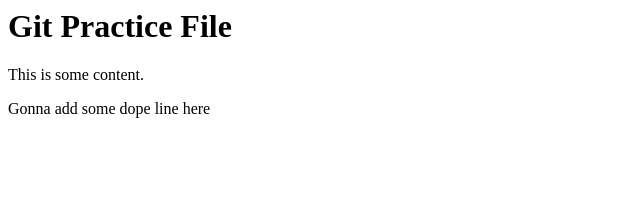
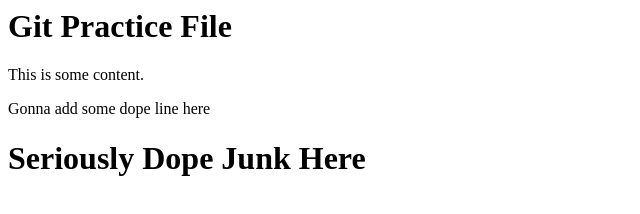
Before and after one commit to robbiejaeger/git-practice, a plain HTML site: page index.html in a window 1280 px wide. Shown: the whole page, without its empty margins (0-640 px from the left). Drawn offline with Linux system fonts and the light colour scheme.

Commit message:
you don't even know

```diff
--- a/index.html
+++ b/index.html
@@ -3,3 +3,5 @@
 <p>This is some content.</p>
 
 <p> Gonna add some dope line here </p>
+
+<h1> Seriously Dope Junk Here </h1>
```
